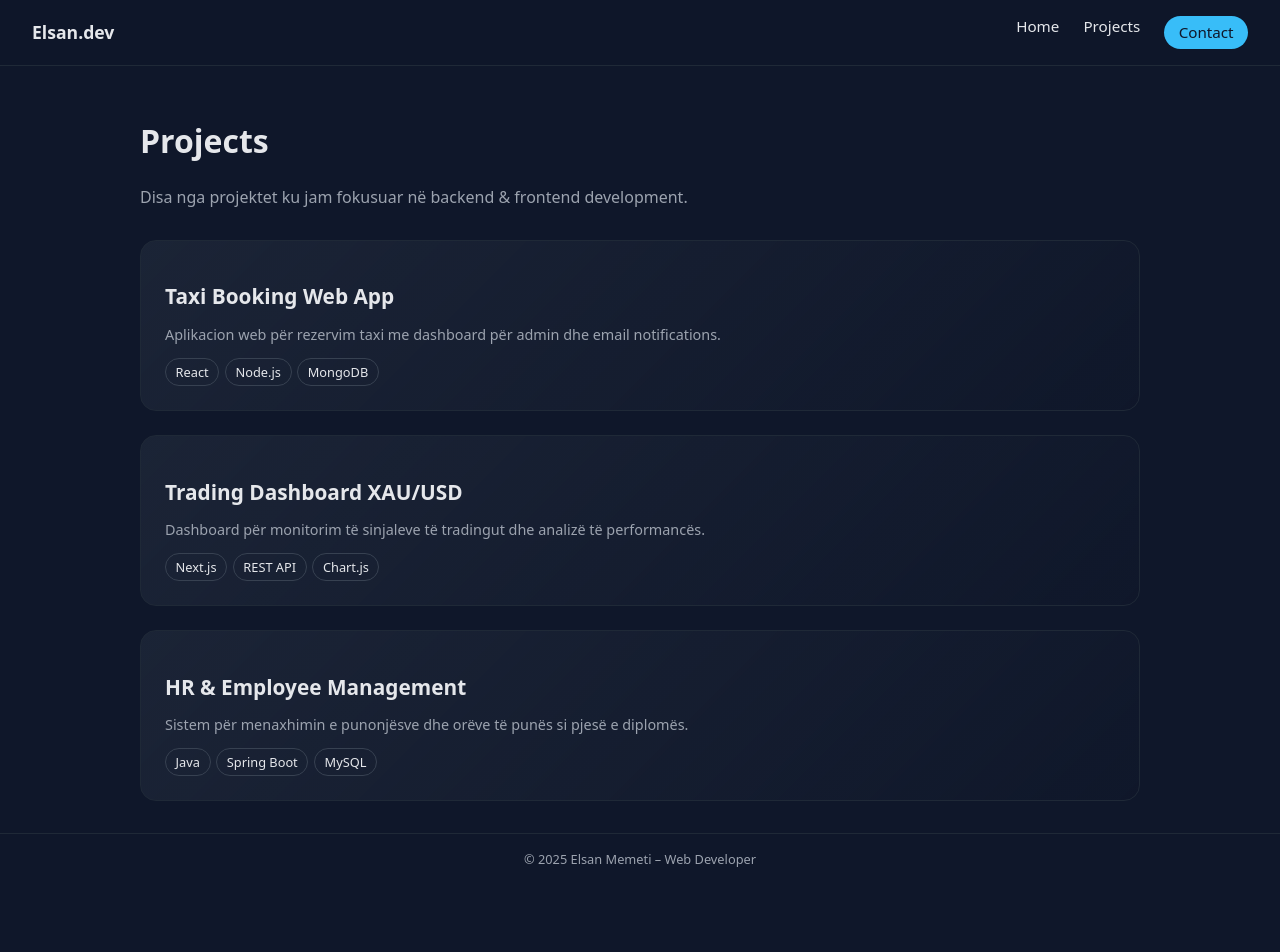
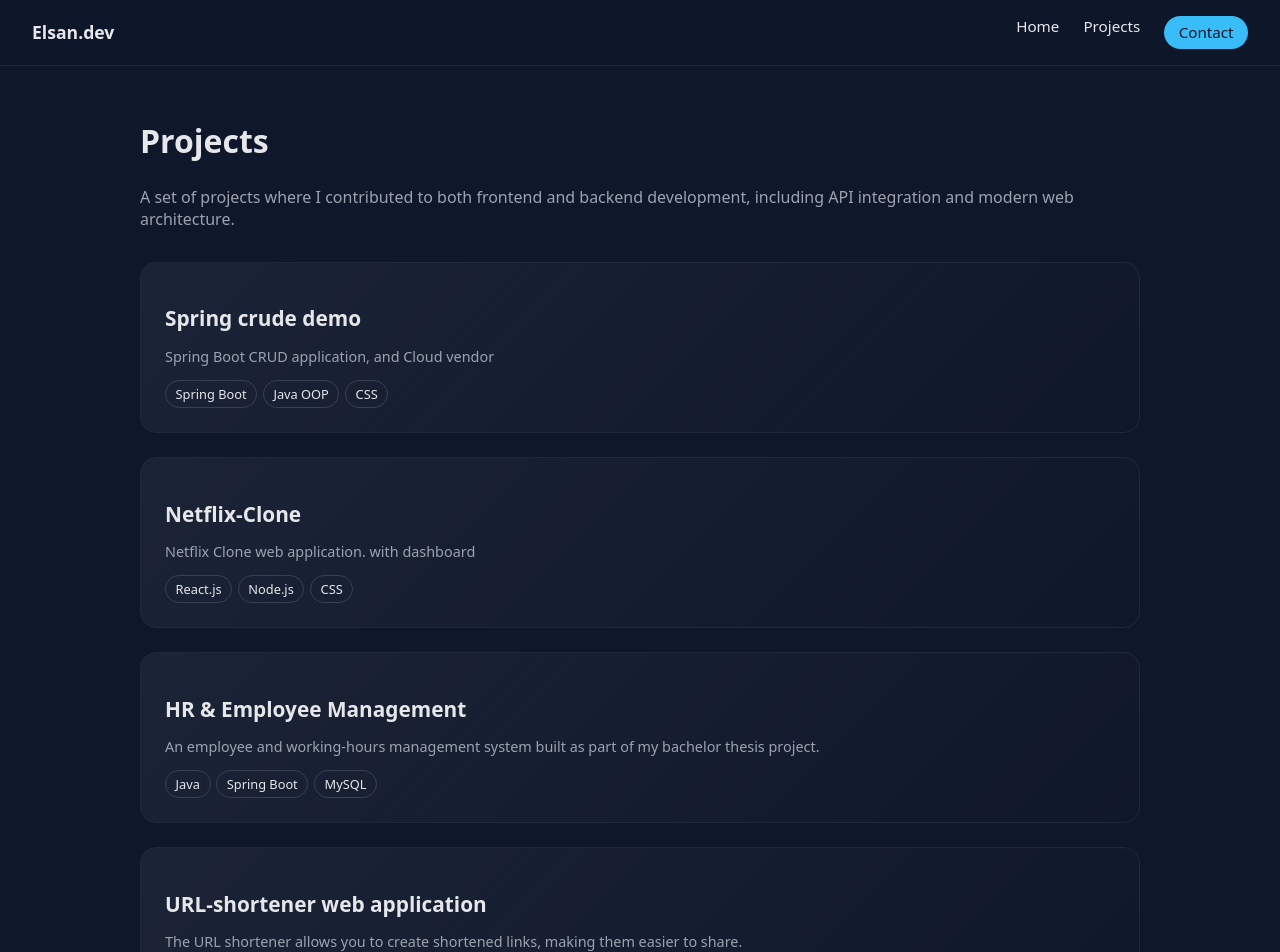
Before and after one commit to Elsani/elsan-portfolio, a Next.js app: page /projects in a window 1280 px wide. Shown: the top 952 px of the page. Before the commit the page ends 884 px from the top, so only its background shows below. Built offline with nearby package versions, Linux system fonts and the light colour scheme.

Commit message:
editing text

```diff
--- a/app/projects/page.js
+++ b/app/projects/page.js
@@ -1,25 +1,46 @@
 // app/projects/page.js
 const projects = [
   {
-    title: "Taxi Booking Web App",
-    tech: ["React", "Node.js", "MongoDB"],
+    title: "Spring crude demo",
+    tech: ["Spring Boot", "Java OOP", "CSS"],
     description:
-      "Aplikacion web për rezervim taxi me dashboard për admin dhe email notifications.",
-    link: "#",
+      "Spring Boot CRUD application, and Cloud vendor",
+    link: "https://github.com/Elsani/spring-crud-demo",
   },
   {
-    title: "Trading Dashboard XAU/USD",
-    tech: ["Next.js", "REST API", "Chart.js"],
+    title: "Netflix-Clone",
+    tech: ["React.js", "Node.js", "CSS"],
     description:
-      "Dashboard për monitorim të sinjaleve të tradingut dhe analizë të performancës.",
-    link: "#",
+      "Netflix Clone web application. with dashboard",
+    link: "https://github.com/Elsani/netflix-clone/tree/main/netflix-clon",
   },
   {
     title: "HR & Employee Management",
     tech: ["Java", "Spring Boot", "MySQL"],
     description:
-      "Sistem për menaxhimin e punonjësve dhe orëve të punës si pjesë e diplomës.",
-    link: "#",
+      "An employee and working-hours management system built as part of my bachelor thesis project.",
+    link: "https://github.com/Elsani/EmployeeManagment",
+  },
+    {
+    title: "URL-shortener web application",
+    tech: ["Java", "Spring Boot", "MySQL"],
+    description:
+      "The URL shortener allows you to create shortened links, making them easier to share.",
+    link: "https://github.com/Elsani/URL-Shortener-Project",
+  },
+    {
+    title: "Fitness Gym website",
+    tech: ["Javascript", "Vue.js", "CSS"],
+    description:
+      "AFitness gym website – a frontend project designed for companies that operate fitness centers.",
+    link: "https://github.com/Elsani/FitnesGym",
+  },
+    {
+    title: "Raiffeisen Bank Database",
+    tech: ["MySQL"],
+    description:
+      "An example of designing and building a MySQL database for Raiffeisen Bank.",
+    link: "https://github.com/Elsani/Raiffeisen-Bank-Mysql",
   },
 ];
 
@@ -28,7 +49,8 @@ export default function ProjectsPage() {
     <div>
       <h1 style={{ fontSize: "2rem", marginBottom: "1.5rem" }}>Projects</h1>
       <p style={{ color: "#9ca3af", marginBottom: "2rem" }}>
-        Disa nga projektet ku jam fokusuar në backend & frontend development.
+        A set of projects where I contributed to both frontend and backend development,
+        including API integration and modern web architecture.
       </p>
 
       <div
```
Also changed, not shown: app/page.js (+7 -8 lines).
